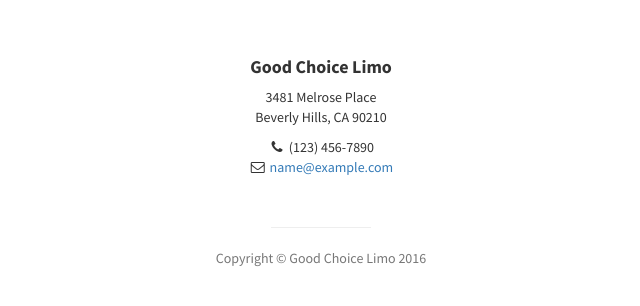
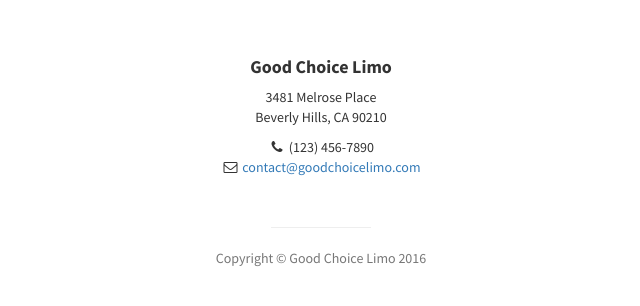
Before and after one commit to 91Abdullah/goodchoicelimo, a plain HTML site: page index.html in a window 1280 px wide. Shown: the part 4219-4525 px from the top of the page, 319-959 px from the left. Drawn offline with Linux system fonts and the light colour scheme.

Commit message:
Update contact email

```diff
--- a/index.html
+++ b/index.html
@@ -393,7 +393,7 @@ Our chauffeurs have been meticulously screened and trained to be the best in the
                         <br>Beverly Hills, CA 90210</p>
                     <ul class="list-unstyled">
                         <li><i class="fa fa-phone fa-fw"></i> (123) 456-7890</li>
-                        <li><i class="fa fa-envelope-o fa-fw"></i> <a href="mailto:name@example.com">name@example.com</a>
+                        <li><i class="fa fa-envelope-o fa-fw"></i> <a href="contact@goodchoicelimo.com">contact@goodchoicelimo.com</a>
                         </li>
                     </ul>
                     <br>
```
